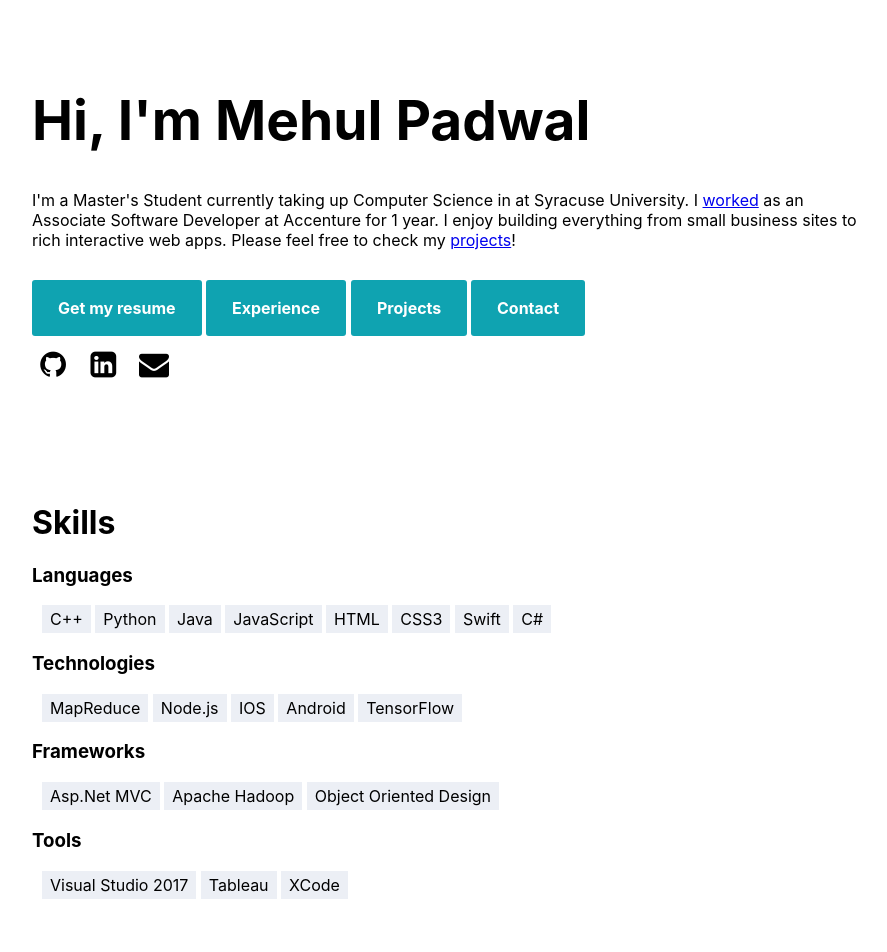
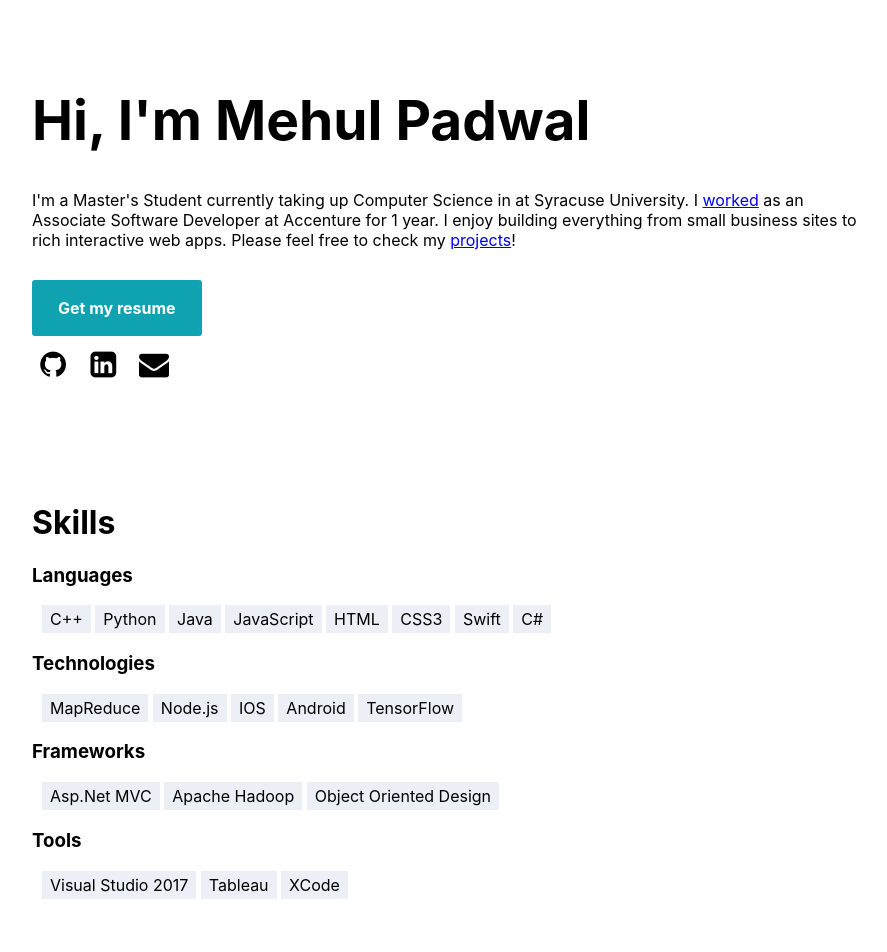
Before and after one commit to mehulpadwal/PortfolioWebsite, a website: page index.html in a window 1280 px wide. Shown: the top 952 px of the page, without its empty margins (188-1075 px from the left). Drawn offline with Linux system fonts and the light colour scheme.

Commit message:
fisrt commit

```diff
--- a/index.html
+++ b/index.html
@@ -23,9 +23,7 @@
 
         <div class="call-to-action">
           <a href="https://drive.google.com/file/d/1iz0Qz33YQ7BeW3MxYk4wg5evncKPN4Pk/view?usp=sharing" target="_blank" class="btn btn--primary btn--lg">Get my resume</a>
-          <a href="#exp" target="_blank" class="btn btn--primary btn--lg">Experience</a>
-          <a href="#proj" target="_blank" class="btn btn--primary btn--lg">Projects</a>
-          <a href="#cont" target="_blank" class="btn btn--primary btn--lg">Contact</a>
+
           <div class="socials">
 
             <a class="socials__link" href="http://github.com/mehulpadwal" target="_blank">
```
